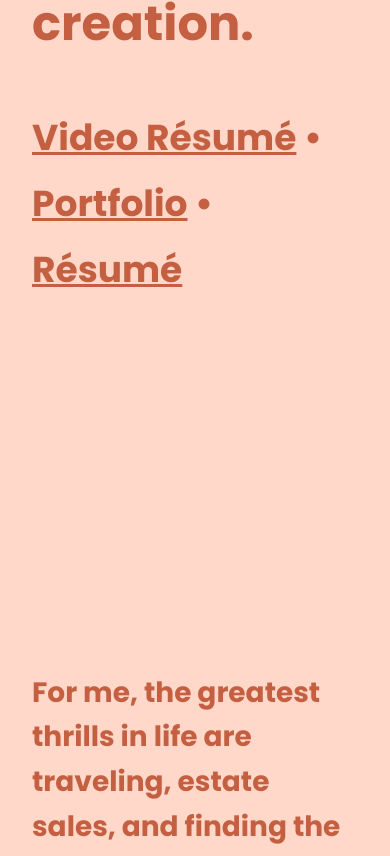
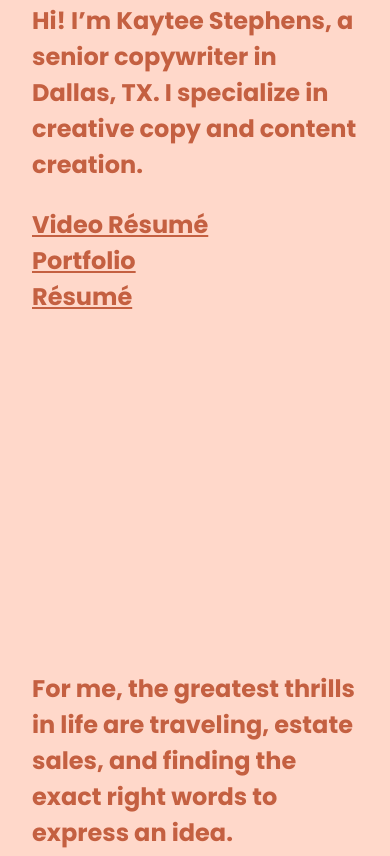
Before and after one commit to mjchamplin/kaytee.me, a website: page index.html in a window 390 px wide. Shown: the part 394-1250 px from the top of the page. Drawn offline with nearby package versions, Linux system fonts and the light colour scheme.

Commit message:
Started mobile typography scaffolding

```diff
--- a/includes/css/main.sass
+++ b/includes/css/main.sass
@@ -80,24 +80,43 @@ section.intro
   position: absolute
   bottom: 160px
   p
-    font-size: 48px
-    line-height: 66px
-    color: $red
+    font-size: 24px
+    line-height: 36px
     font-weight: bold
+  @media screen and (min-width: 600px)
+    p
+      font-size: 48px
+      line-height: 66px
+      font-weight: bold
 
 p.big
   font-size: 48px
   line-height: 66px
   color: $red
   font-weight: bold
+
+
 p.big-links
-  font-size: 36px
+  a
+    display: block
+  .bullet
+    display: none
+  @media screen and (min-width: 600px)
+    font-size: 36px
+    a
+      display: inline
+    .bullet
+      display: inline
 
 
 section.about
   margin-bottom: 280px
   p
-    font-size: 2rem
+    font-size: 24px
+    line-height: 36px
+  @media screen and (min-width: 600px)
+    p
+      font-size: 2rem
   p:first-of-type
     margin-top: 172px
     font-weight: bold
--- a/index.html
+++ b/index.html
@@ -73,8 +73,10 @@
               Hi! I’m Kaytee Stephens, a senior copywriter in Dallas, TX. I specialize in creative copy and content creation.
             </p>
             <p class="big-links">
-              <a href="https://vimeo.com/254610008" target="_blank">Video Résumé</a> &#8226;
-              <a href="https://www.clippings.me/kayteechamplin" target="_blank">Portfolio</a> &#8226;
+              <a href="https://vimeo.com/254610008" target="_blank">Video Résumé</a>
+              <span class="bullet">&#8226;</span>
+              <a href="https://www.clippings.me/kayteechamplin" target="_blank">Portfolio</a>
+              <span class="bullet">&#8226;</span>
               <a href="/assets/pdf/Kaytee-Stephens-Resume.pdf">Résumé</a>
             </p>
           </div>
```
Also changed, not shown: assets/css/main.css.
